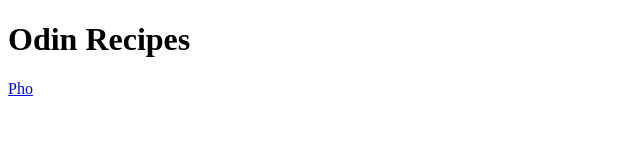
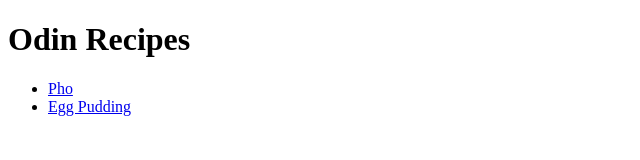
Before and after one commit to Voodoo-Dolls/odin-recipes, a plain HTML site: page index.html in a window 1280 px wide. Shown: the whole page, without its empty margins (0-640 px from the left). Drawn offline with Linux system fonts and the light colour scheme.

Commit message:
Changed index.html to use lists for recipes

```diff
--- a/index.html
+++ b/index.html
@@ -7,6 +7,10 @@
 </head>
 <body>
     <h1>Odin Recipes</h1>
-    <a href="recipes/pho.html">Pho</a>
+    <ul>
+        <li><a href="recipes/pho.html">Pho</a></li>
+        <li><a href="recipes/egg-pudding.html">Egg Pudding</a></li>
+    </ul>
+
 </body>
 </html>
```
